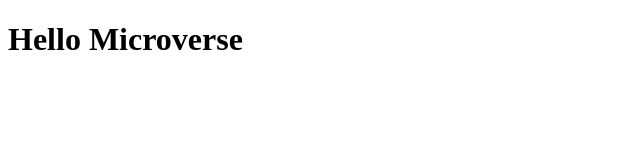
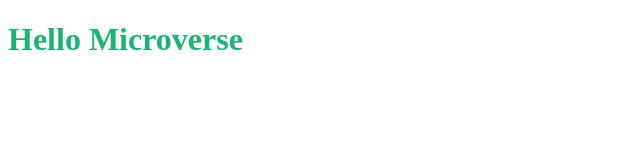
Before and after one commit to mahabubx7/Hello-Microverse, a website: page index.html in a window 1280 px wide. Shown: the whole page, without its empty margins (0-640 px from the left). Drawn offline with Linux system fonts and the light colour scheme.

Commit message:
styles.css added & setup=ok

```diff
--- a/index.html
+++ b/index.html
@@ -5,6 +5,8 @@
   <meta http-equiv="X-UA-Compatible" content="IE=edge">
   <meta name="viewport" content="width=device-width, initial-scale=1.0">
   <title>Hello Microverse</title>
+  <!-- CSS -->
+  <link rel="stylesheet" href="style.css">
 </head>
 <body>
   <h1>Hello Microverse</h1>
--- /dev/null
+++ b/style.css
@@ -0,0 +1,3 @@
+h1 {
+  color: #1db374;
+}
```
